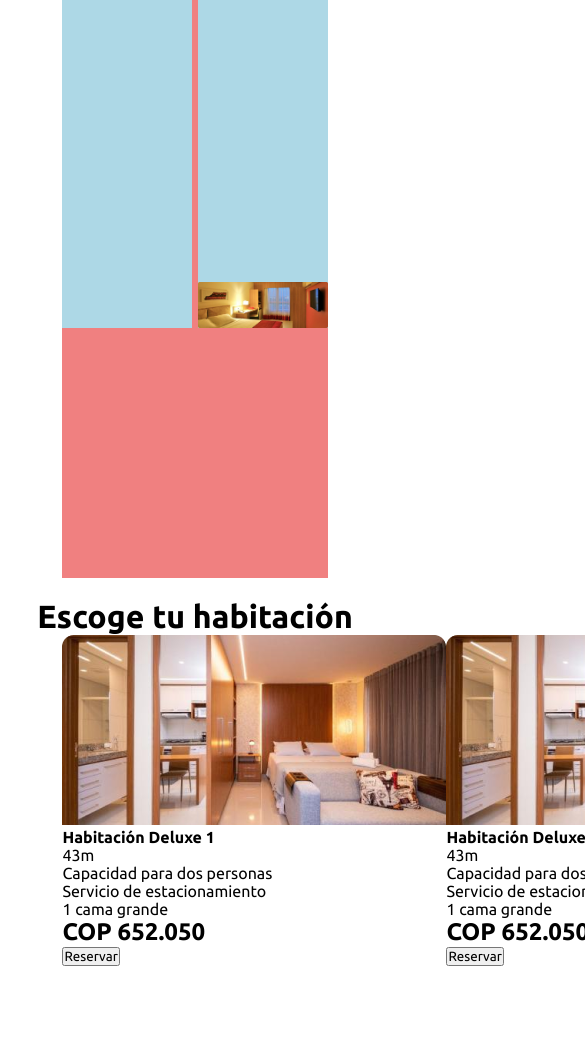
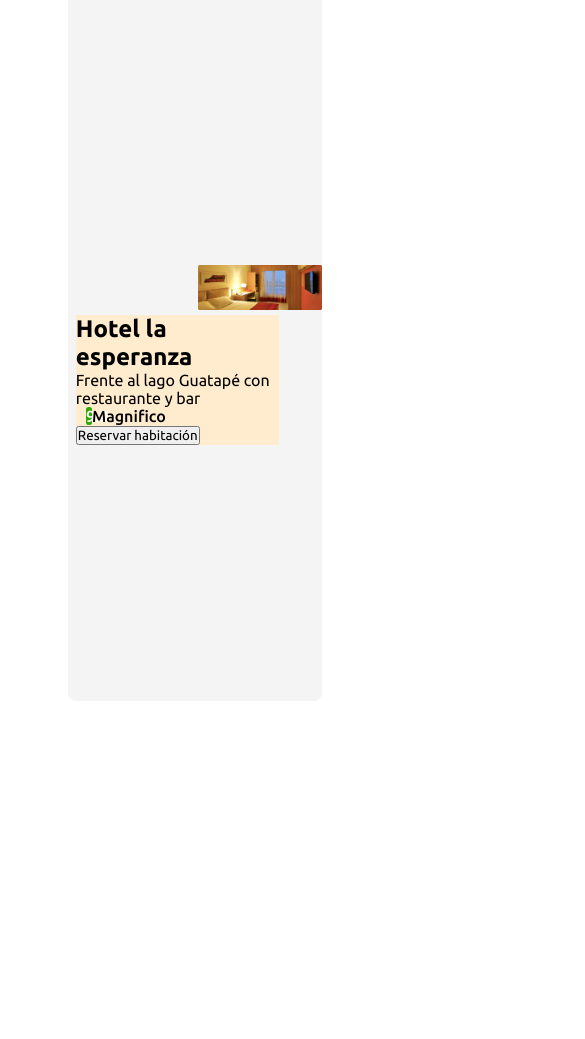
Before and after one commit to BrayanStevenRianoFuentesADSO/RoomStand_proyecto, a plain HTML site: page info_habitacion.html in a window 390 px wide. Shown: the part 136-1175 px from the top of the page, 585 px wide, since content can reach past the window. Drawn offline with Linux system fonts and the light colour scheme.

Commit message:
responsive

```diff
--- a/info_habitacion.css
+++ b/info_habitacion.css
@@ -61,51 +61,74 @@
 
 .section1{
   width: 100%;
-  height: 200vh;
+  height: 270vh;
+  background-color: white;
   display: flex;
+  flex-direction: column;
   align-items: center;
-  flex-direction: column;
+}
+
+.section1__info_hotel{
+  width: 65%;
+  height: 35%;
+  background-color: #f4f4f4;
+  margin-top: 10%;
+  border-radius: 8px;
 }
 
 .section1__img_container{
-  width: 68%;
-  height: 40%;
-  background-color: lightcoral;
-  margin-top: 10%;
+  width: 100%;
+  height: 51%;
   display: flex;
   justify-content: space-between;
-
 }
 
-.section1__containerimg1{
+.info_img{
+  width: 100%;
+}
+
+.section1__container{
   width: 49%;
-  height: 63%;
-  background-color: lightblue;
+  height: 100%;
+
   display: flex;
-  align-items: center;
   flex-direction: column;
   justify-content: space-between;
 }
 
-.section1__img1{
-  width: 100%;
+.section1__info{
+  width: 80%;
+  height: 20%;
+  background-color: blanchedalmond;
+  margin-left: 3%;
+  margin-top: 2%;
+
+  grid-template-columns: repeat(2, auto);
+
+  grid-template-rows: repeat(2,auto);
 }
 
-.section1__cards__container{
+.info__calificacion{
+  width: 20%;
+  height: 10%;
   display: flex;
-  justify-content: space-between;
-  width: 68%;
+  justify-content: space-around;
+  margin-left: 5%;
+
+
 }
 
-.section1__cards_room{
-  width: 100%;
-  height: 30%;
-  display: flex;
-  align-items: center;
-  flex-direction: column;
-  margin-top: 5%;
+.calificacion__numero{
+  background-color: rgb(44, 168, 0);
+  height: 100%;
+  text-align: center;
+  width: 15%;
+  color: white;
+  font-weight: 500;
+  border-radius: 2.5px;
 }
 
-.card__nombre{
-  font-weight: bold;
+.calificacion__tipo{
+  font-weight: 500;
+
 }
--- a/info_habitacion.html
+++ b/info_habitacion.html
@@ -21,76 +21,37 @@
     <a href="" class="navbar__linklogin">Iniciar sesión</a>
   </nav>
 
-  <div class="section1">
+  <section class="section1">
+    <div class="section1__info_hotel">
+      <div class="section1__img_container">
 
-    <div class="section1__img_container">
-      <div class="section1__containerimg1"><img src="room1img.png" alt="" class="section1__img1"></div>
+        <div class="section1__container">
+          <img src="imagenes/room1img.png" alt="" class="info_img">
+        </div>
 
-      <div class="section1__containerimg1">
-        <img src="imagenes/room2img.png" alt="" class="section1__img1">
-        <img src="imagenes/room3img.png" alt="" class="section1__img1">
+        <div class="section1__container">
+          <img src="imagenes/room2img.png" alt="" class="info_img">
+          <img src="imagenes/room3img.png" alt="" class="info_img">
+        </div>
+
+      </div>
+      <div class="section1__info_container">
+        <div class="section1__info">
+          <h2 class="info__nombre">Hotel la esperanza</h2>
+
+          <p class="info__parrafo">Frente al lago Guatapé con restaurante y bar</p>
+          <div class="info__calificacion">
+            <p class="calificacion__numero">9.0</p>
+            <p class="calificacion__tipo">Magnifico</p>
+
+          </div>
+          <button class="info__button">Reservar habitación</button>
+        </div>
       </div>
 
 
     </div>
-
-
-
-    <div class="section1__cards_room">
-
-      <h1 class="section1__cards_titulo">Escoge tu habitación</h1>
-
-      <div class="section1__cards__container">
-        <div class="section1__card">
-
-          <img src="imagenes/cardimg1.png" alt="" class="card__img">
-          <p class="card__nombre">Habitación Deluxe 1</p>
-          <div class="card__icon_container"></div>
-          <p class="card__texto">43m</p>
-          <div class="card__icon_container"></div>
-          <p class="card__texto">Capacidad para dos personas</p>
-          <div class="card__icon_container"></div>
-          <p class="card__texto">Servicio de estacionamiento</p>
-          <div class="card__icon_container"></div>
-          <p class="card__texto">1 cama grande</p>
-          <h2 class="card__subtitulo">COP 652.050</h2> <button class="card__button">Reservar</button>
-
-        </div>
-
-        <div class="section1__card">
-
-          <img src="imagenes/cardimg1.png" alt="" class="card__img">
-          <p class="card__nombre">Habitación Deluxe 2</p>
-          <div class="card__icon_container"></div>
-          <p class="card__texto">43m</p>
-          <div class="card__icon_container"></div>
-          <p class="card__texto">Capacidad para dos personas</p>
-          <div class="card__icon_container"></div>
-          <p class="card__texto">Servicio de estacionamiento</p>
-          <div class="card__icon_container"></div>
-          <p class="card__texto">1 cama grande</p>
-          <h2 class="card__subtitulo">COP 652.050</h2> <button class="card__button">Reservar</button>
-
-        </div>
-
-        <div class="section1__card">
-
-          <img src="imagenes/cardimg1.png" alt="" class="card__img">
-          <p class="card__nombre">Habitación Deluxe 3</p>
-          <div class="card__icon_container"></div>
-          <p class="card__texto">43m</p>
-          <div class="card__icon_container"></div>
-          <p class="card__texto">Capacidad para dos personas</p>
-          <div class="card__icon_container"></div>
-          <p class="card__texto">Servicio de estacionamiento</p>
-          <div class="card__icon_container"></div>
-          <p class="card__texto">1 cama grande</p>
-          <h2 class="card__subtitulo">COP 652.050</h2> <button class="card__button">Reservar</button>
-
-        </div>
-      </div>
-    </div>
-  </div>
+  </section>
 </body>
 
 </html>
```
Also changed, not shown: Registro_huesped.css (+27 -1 lines), Registro_huesped.html (+1 -1 lines), index.html (+1 -2 lines), index_style.css (+90 -0 lines), iniciar_sesion.css (+47 -1 lines).
